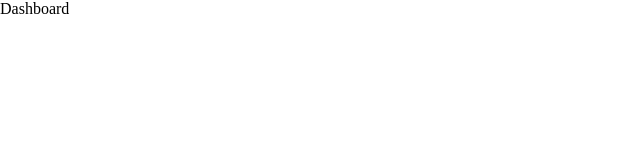
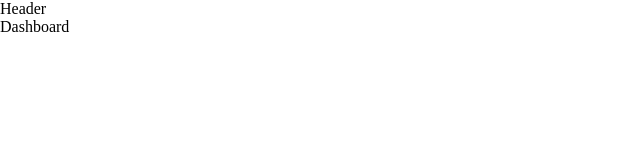
Before and after one commit to DenisMaslennikov/virtual-office-portotype, a React (Vite) app: page /dashboard in a window 1280 px wide. Shown: the top 160 px of the page, without its empty margins (0-640 px from the left). Built offline with nearby package versions, Linux system fonts and the light colour scheme.

Commit message:
Added header

```diff
--- a/src/ui/AppLayout.tsx
+++ b/src/ui/AppLayout.tsx
@@ -1,10 +1,23 @@
 import { Outlet } from "react-router";
+import styled from "styled-components";
+
+import Header from "./Header.tsx";
+
+const StyledAppLayout = styled.div`
+  display: grid;
+  grid-template-columns: 26rem 1fr;
+  grid-template-rows: auto 1fr;
+  height: 100vh;
+`;
 
 function AppLayout() {
   return (
-    <div>
-      <Outlet />
-    </div>
+    <>
+      <StyledAppLayout>
+        <Header />
+        <Outlet />
+      </StyledAppLayout>
+    </>
   );
 }
 
--- /dev/null
+++ b/src/ui/Header.tsx
@@ -0,0 +1,17 @@
+import styled from "styled-components";
+
+const StyledHeader = styled.header`
+  background-color: var(--color-grey-0);
+  display: flex;
+  gap: 2.4rem;
+  align-items: center;
+  justify-content: space-between;
+
+  grid-column: 1 / -1;
+`;
+
+function Header() {
+  return <StyledHeader>Header</StyledHeader>;
+}
+
+export default Header;
```
